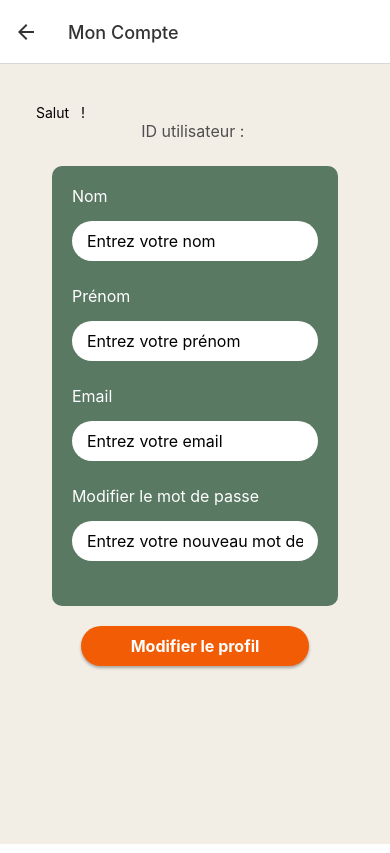
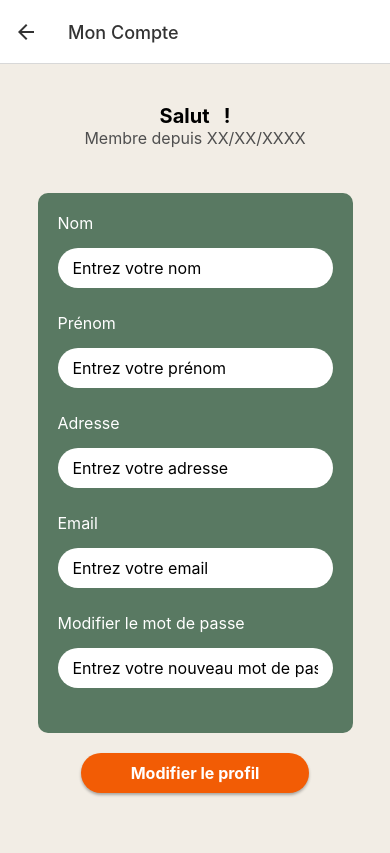
Before and after one commit to lucasleroyy/IWA_Campseeker_IG5, a React Native app: screen /MonCompte in a window 390 px wide. Built offline with nearby package versions, Linux system fonts and the light colour scheme.

Commit message:
profil user

```diff
--- a/src/Pages/Mon_compte_user.js
+++ b/src/Pages/Mon_compte_user.js
@@ -1,42 +1,58 @@
-// MonCompteUser.js
-import React, { useState, useEffect } from 'react';
-import { View, Text, StyleSheet, ScrollView } from 'react-native';
-import { useSelector, useDispatch } from 'react-redux';
+import React, { useEffect, useState } from 'react';
+import { View, Text, StyleSheet, ScrollView, Alert } from 'react-native';
+import { useDispatch, useSelector } from 'react-redux';
+import { fetchUserById } from '../redux/actions/userActions'; // Importer l'action
 import BoiteVerte from '../components/Boite_verte';
 import Bouton from '../components/Bouton';
 import Champ from '../components/Champ';
-import { fetchUserById } from '../redux/actions/userActions';
 
 const MonCompteUser = () => {
   const dispatch = useDispatch();
+  const userId = useSelector((state) => state.user.userInfo?.userId); // Récupère le userId du store
+  const { userDetails, loading, error } = useSelector((state) => state.user);
 
-  const { userInfo, userDetails } = useSelector((state) => state.user);
-  const userId = userInfo?.userId;
-  const user = userDetails[userId] || {};
-
-  const [name, setName] = useState(user.lastName || '');
-  const [firstName, setFirstName] = useState(user.firstName || '');
-  const [email, setEmail] = useState(user.email || '');
+  const [name, setName] = useState('');
+  const [firstName, setFirstName] = useState('');
+  const [address, setAddress] = useState('');
+  const [email, setEmail] = useState('');
   const [password, setPassword] = useState('');
 
   useEffect(() => {
-    if (userId && !user.firstName) {
+    if (userId) {
       dispatch(fetchUserById(userId));
     }
-  }, [userId, user.firstName, dispatch]);
+  }, [dispatch, userId]);
 
   useEffect(() => {
+    if (userDetails && userDetails[userId]) {
+      const user = userDetails[userId];
       setName(user.lastName || '');
       setFirstName(user.firstName || '');
       setEmail(user.email || '');
-  }, [user]);
+      setAddress(''); // Ajoutez l'adresse si elle est disponible
+    }
+  }, [userDetails, userId]);
 
-  // Fonction pour gérer la sauvegarde du profil
   const handleSaveProfile = () => {
-    console.log('Profil modifié :', { name, firstName, email, password });
-    alert('Profil modifié !');
-    // Vous pouvez implémenter la logique pour mettre à jour le profil ici
+    Alert.alert('Profil modifié', 'Vos modifications ont été enregistrées avec succès.');
+    console.log('Profil modifié :', { name, firstName, address, email, password });
   };
+
+  if (loading) {
+    return (
+      <View style={styles.container}>
+        <Text>Chargement des données utilisateur...</Text>
+      </View>
+    );
+  }
+
+  if (error) {
+    return (
+      <View style={styles.container}>
+        <Text style={{ color: 'red' }}>Erreur : {error}</Text>
+      </View>
+    );
+  }
 
   return (
     <ScrollView contentContainerStyle={styles.container}>
@@ -44,7 +60,8 @@ const MonCompteUser = () => {
         <Text style={styles.greeting}>
           Salut <Text style={styles.username}>{firstName} {name}</Text> !
         </Text>
-        <Text style={styles.memberSince}>ID utilisateur : {userId}</Text>
+        <Text style={styles.memberSince}>Membre depuis XX/XX/XXXX</Text>
+      </View>
 
       <BoiteVerte>
         <View style={styles.fieldContainer}>
@@ -64,6 +81,16 @@ const MonCompteUser = () => {
             value={firstName}
             onChangeText={setFirstName}
             placeholder="Entrez votre prénom"
+          />
+        </View>
+
+        <View style={styles.fieldContainer}>
+          <Text style={styles.label}>Adresse</Text>
+          <Champ
+            style={styles.input}
+            value={address}
+            onChangeText={setAddress}
+            placeholder="Entrez votre adresse"
           />
         </View>
 
@@ -90,15 +117,10 @@ const MonCompteUser = () => {
         </View>
       </BoiteVerte>
 
-        <Bouton
-          onClick={handleSaveProfile}
-          label="Modifier le profil"
-        />
-      </View>
+      <Bouton onClick={handleSaveProfile} label="Modifier le profil" />
     </ScrollView>
   );
 };
-
 
 const styles = StyleSheet.create({
   container: {
@@ -108,27 +130,22 @@ const styles = StyleSheet.create({
     paddingVertical: 40,
     paddingHorizontal: 20,
   },
-
-  titre: {
-    fontSize: 32,
+  header: {
+    marginBottom: 20,
+    alignItems: 'center',
+  },
+  greeting: {
+    fontSize: 20,
     fontWeight: 'bold',
-    textAlign: 'center',
-    marginBottom: 20,
-    color: '#000',
+  },
+  username: {
+    color: '#F25C05',
   },
   memberSince: {
     fontSize: 16,
     color: '#4F4F4F',
     textAlign: 'center',
     marginBottom: 25,
-  },
-
-  box: {
-    width: '100%',
-    padding: 20,
-    borderRadius: 15,
-    backgroundColor: '#3E6D61',
-    marginBottom: 20,
   },
   fieldContainer: {
     marginBottom: 15,
--- a/src/Pages/Page_recherche.js
+++ b/src/Pages/Page_recherche.js
@@ -56,7 +56,6 @@ const Page_recherche = ({ navigation }) => {
                 )}
                 <Carte ville={searchCity} locations={locations} style={styles.map} />
             </ScrollView>
-            <Bandeau currentPage='PageRecherche' onNavigate={navigation.navigate}/>
         </View>
     );
 };
--- a/src/redux/reducers/configReducer.js
+++ b/src/redux/reducers/configReducer.js
@@ -1,7 +1,7 @@
 const initialState = {
     //commande: ifconfig ou ipconfig
     //le port est celui de la Gateway, il faut lancer la Gateway et les MS
-    apiUrl: 'http://192.168.1.45:8086'
+    apiUrl: 'http://192.168.1.21:8086'
   };
 
   const configReducer = (state = initialState, action) => {
```
Lines whose indentation alone changed are shown as unchanged.
